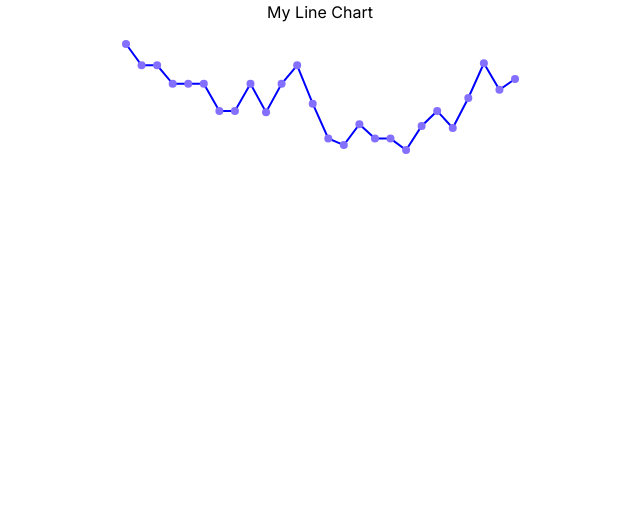
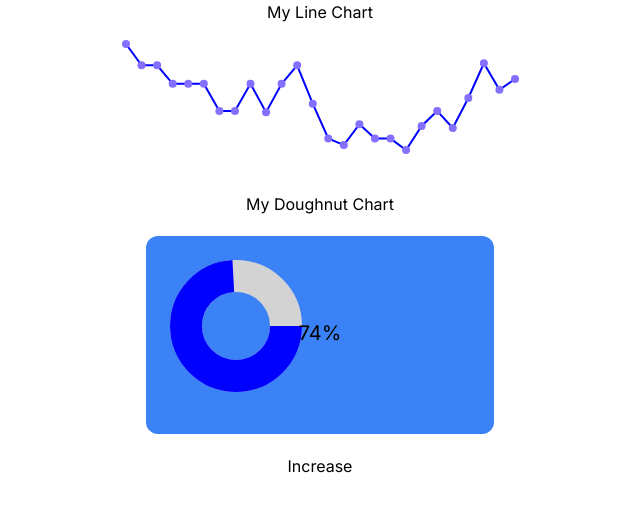
Before and after one commit to minngaeng/simple-dashboard, a Next.js app: page / in a window 1280 px wide. Shown: the top 512 px of the page, without its empty margins (320-960 px from the left). Built offline with nearby package versions, Linux system fonts and the light colour scheme.

Commit message:
도넛차트 기능 구현

```diff
--- a/app/page.tsx
+++ b/app/page.tsx
@@ -1,11 +1,14 @@
 import React from 'react';
 import MyLineCard from '../components/MyLineCard';
+import MyDoughnutCard from '../components/MyDoughnutCard';
 
 const page = () => {
   return (
     <div className="flex flex-col h-screen mx-auto w-full gap-5 items-center">
       <h1>My Line Chart</h1>
       <MyLineCard />
+      <h1>My Doughnut Chart</h1>
+      <MyDoughnutCard />
     </div>
   );
 };
--- /dev/null
+++ b/components/MyDoughnutCard/MyDoughnutChart.tsx
@@ -0,0 +1,50 @@
+import React from 'react';
+
+interface IDoughnutProps {
+  percentage: number;
+  radius: number;
+  strokeWidth: number;
+}
+
+const DonutChart = ({ percentage, radius, strokeWidth }: IDoughnutProps) => {
+  const normalizedRadius = radius - strokeWidth / 2;
+  const circumference = normalizedRadius * 2 * Math.PI;
+  const strokeDashoffset = circumference - (percentage / 100) * circumference;
+
+  console.log(percentage, radius, strokeWidth);
+
+  return (
+    <svg>
+      <circle
+        stroke="lightgrey"
+        fill="transparent"
+        strokeWidth={strokeWidth}
+        r={normalizedRadius}
+        cx={radius}
+        cy={radius}
+      />
+      <circle
+        stroke="blue"
+        fill="transparent"
+        strokeWidth={strokeWidth}
+        strokeDasharray={circumference + ' ' + circumference}
+        style={{ strokeDashoffset }}
+        r={normalizedRadius}
+        cx={radius}
+        cy={radius}
+      />
+      <text
+        x="50%"
+        y="50%"
+        dominantBaseline="middle"
+        textAnchor="middle"
+        fontSize="20px"
+        fill="black"
+      >
+        {`${percentage}%`}
+      </text>
+    </svg>
+  );
+};
+
+export default DonutChart;
--- /dev/null
+++ b/components/MyDoughnutCard/index.tsx
@@ -0,0 +1,31 @@
+'use client';
+
+import { useState } from 'react';
+import DonutChart from './MyDoughnutChart';
+
+const MyDoughnutCard = () => {
+  const [percentage, setPercentage] = useState(74);
+
+  const handleClick = () => {
+    // click 로직 구현
+    setPercentage((prev) => {
+      const newPercentage = prev + 10;
+      return newPercentage > 100 ? 100 : newPercentage;
+    });
+  };
+
+  return (
+    <>
+      <div
+        className={
+          'flex items-center justify-center bg-blue-500 rounded-[12px] p-6'
+        }
+      >
+        <DonutChart percentage={percentage} radius={66} strokeWidth={32} />
+      </div>
+      <button onClick={handleClick}>Increase</button>
+    </>
+  );
+};
+
+export default MyDoughnutCard;
```
